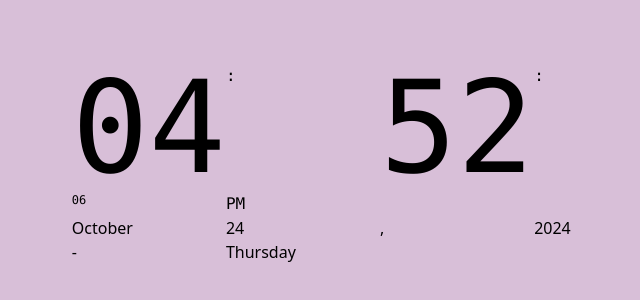
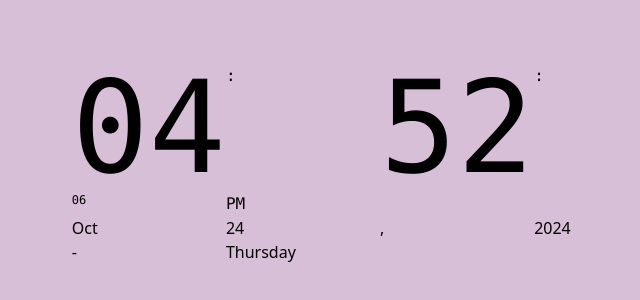
Before and after one commit to bitebitbytebeta/date-time-tailwind, a website: page public/index.html in a window 1280 px wide. Shown: the part 236-536 px from the top of the page, 260-900 px from the left. Drawn offline with Linux system fonts and the light colour scheme.

Commit message:
from class-time to style later

```diff
--- a/public/date.js
+++ b/public/date.js
@@ -11,7 +11,7 @@ const allTheMonths = [
     "July",
     "August",
     "September",
-    "October",
+    "Oct",
     "November",
     "December"
   ];
--- a/public/time.js
+++ b/public/time.js
@@ -30,6 +30,7 @@ const theClockApp = () => {
     gotHours = gotHours < 10 ? `0${gotHours}` : gotHours;
     // Optionally, append zero to single digit minutes
     gotMinutes = gotMinutes < 10 ? `0${gotMinutes}` : gotMinutes;
+    // syntax for number -ecomment by me
     // Optionally, append zero to single digit seconds
     gotSeconds = gotSeconds < 10 ? `0${gotSeconds}` : gotSeconds;
 
```
Also changed, not shown: public/index.html (+1 -0 lines).
